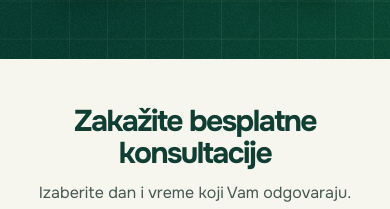
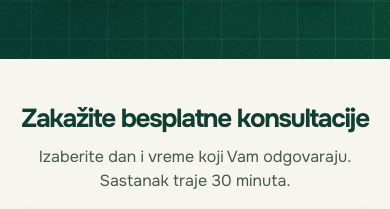
Before and after one commit to floumate-dev/excel-grasic, a plain HTML site: page kompanije/hvala/index.html in a window 390 px wide. Shown: the part 613-822 px from the top of the page. Drawn offline with Linux system fonts and the light colour scheme.

Commit message:
Yearly Ticket thank-you: keep booking heading words together on phones
Co-Authored-By: Claude Opus 5.5 <noreply@anthropic.com>

```diff
--- a/kompanije/hvala/index.html
+++ b/kompanije/hvala/index.html
@@ -496,7 +496,7 @@ html body{line-height:1.55 !important;font-weight:400 !important}
 .booking { background: var(--paper); padding-block: clamp(46px,6vw,84px); }
 .booking:focus { outline: 0; }
 .booking-head { max-width: 640px; margin: 0 auto clamp(22px,3vw,34px); text-align: center; }
-.booking-head h2 { font-size: clamp(30px,3.2vw,46px); }
+.booking-head h2 { font-size: clamp(26px,3.2vw,46px); }
 .booking-head p { margin-top: 12px; color: var(--body); font-size: 16px; }
 .booking-frame { background: #fff; border: 1px solid var(--line); border-radius: 18px; overflow: hidden; box-shadow: 0 15px 34px #012a231a; }
 /* Bookings je u uskom rasporedu dok je okvir uzi od ~1024px, a u sirokom kad je siri.
@@ -564,7 +564,7 @@ html body{line-height:1.55 !important;font-weight:400 !important}
     <section class="booking" id="termin" tabindex="-1" aria-labelledby="booking-title">
       <div class="wrap">
         <div class="booking-head">
-          <h2 id="booking-title">Zakažite besplatne konsultacije</h2>
+          <h2 id="booking-title">Zakažite besplatne&nbsp;konsultacije</h2>
           <p>Izaberite dan i vreme koji Vam odgovaraju. Sastanak traje 30&nbsp;minuta.</p>
         </div>
         <div class="booking-frame">
```
